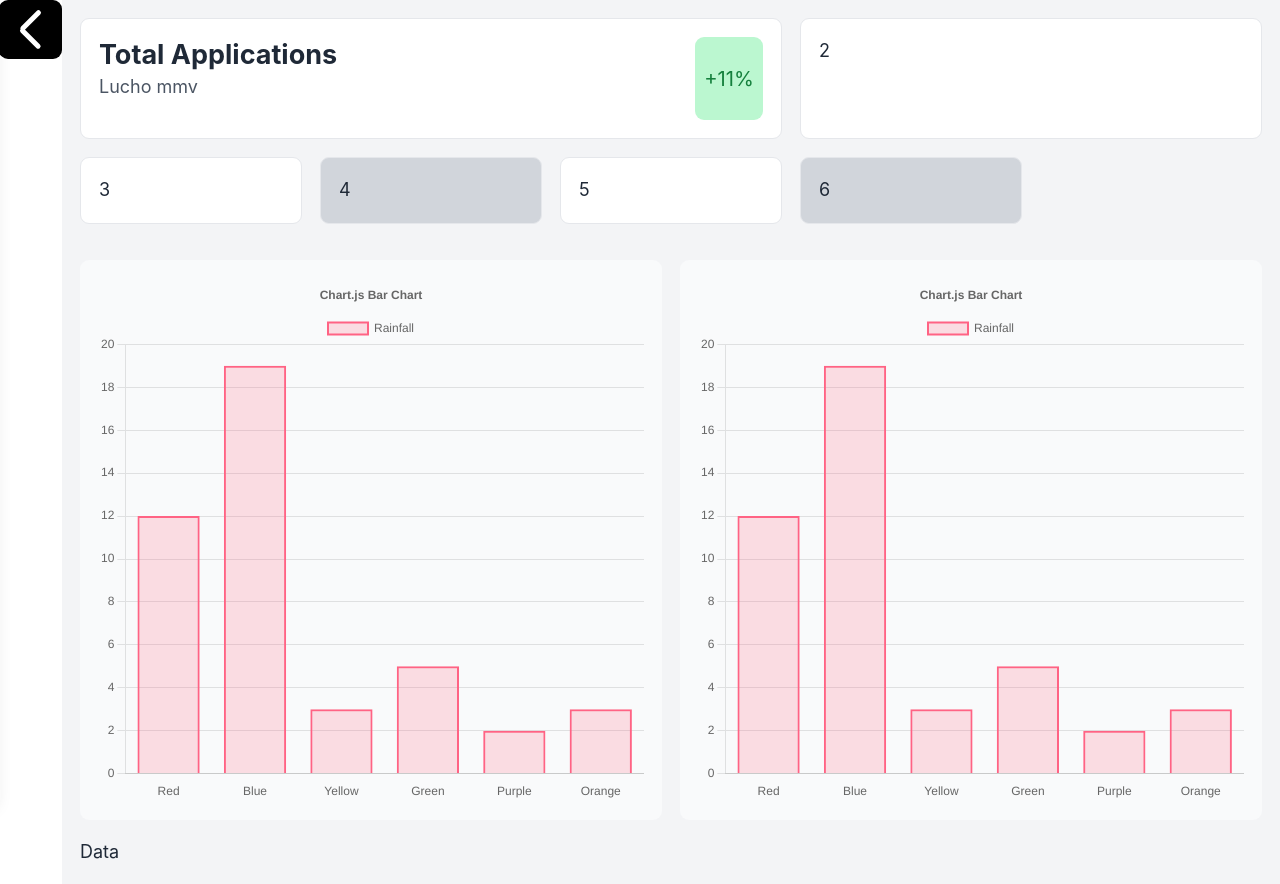
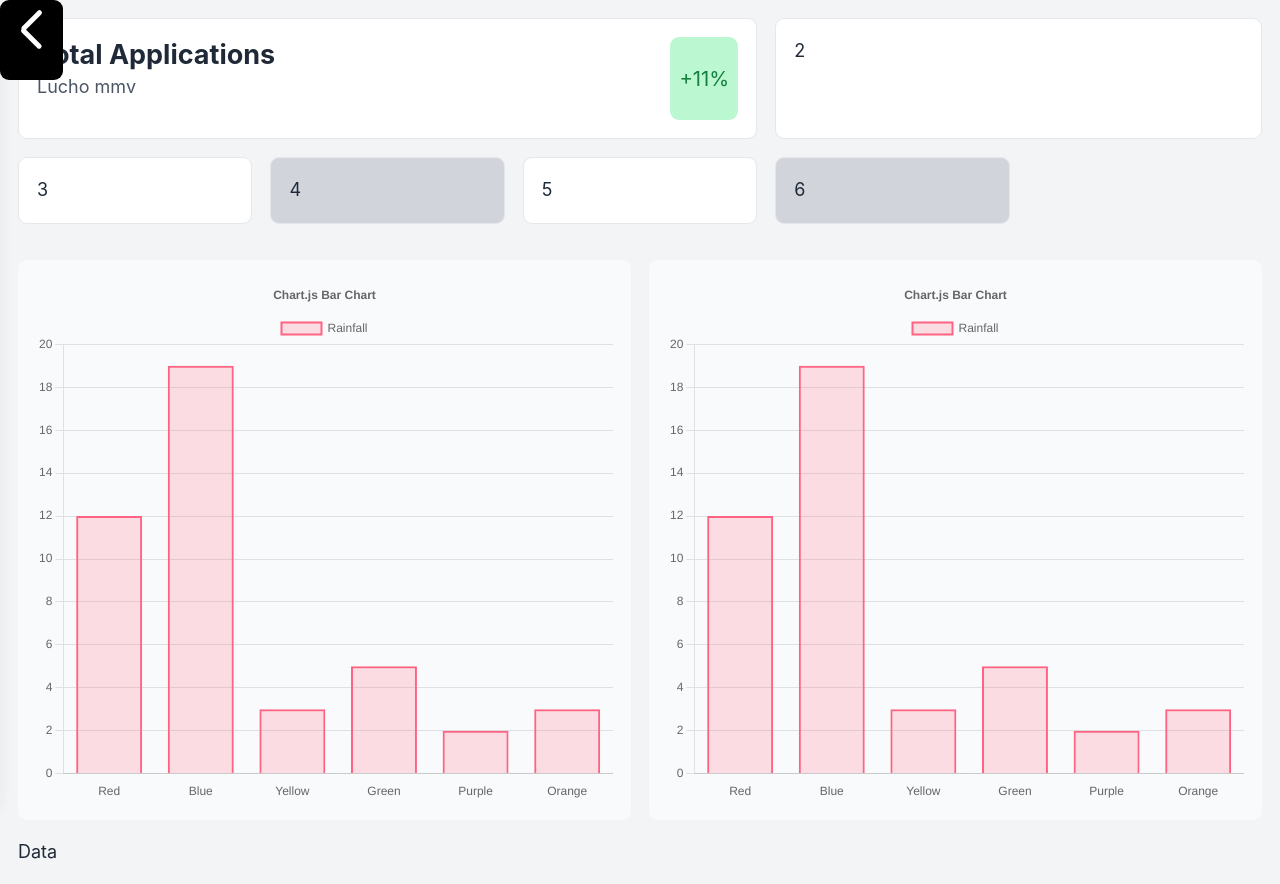
Before and after one commit to HeyJoe725/backend, a Next.js app: page /dashboard in a window 1280 px wide. Built offline with nearby package versions, Linux system fonts and the light colour scheme.

Commit message:
drawer improved

```diff
--- a/components/dashboard/sidebar.component.js
+++ b/components/dashboard/sidebar.component.js
@@ -9,17 +9,17 @@ function Sidebar({ children }) {
     const [drawerOpen, setDrawerOpen] = useState(false);
 
     return (
-        <div className="flex">
+        <div className={` ${drawerOpen ? 'pl-12' : ''}`}>
             <input
                 type="checkbox"
                 id="drawer-toggle"
-                className="relative sr-only peer"
+                className=" sr-only peer"
                 checked={drawerOpen}
                 onChange={() => setDrawerOpen(!drawerOpen)}
             />
             <label
                 htmlFor="drawer-toggle"
-                className={`initial h-[15%] w-15 top-0 left-0 inline-block p-4 transition-all duration-500 bg-black z-40 rounded-lg ${drawerOpen ? 'rotate-180  left-64' : ''}`}
+                className={`fixed initial h-[10%] top-0 left-0 inline-block p-4 transition-all duration-500 bg-black z-40 rounded-lg ${drawerOpen ? 'rotate-180' : ''}`}
             >
                 <div className="w-6 h-1 mb-3 -rotate-45 bg-white rounded-lg"></div>
                 <div className="w-6 h-1 rotate-45 bg-white rounded-lg"></div>
```
